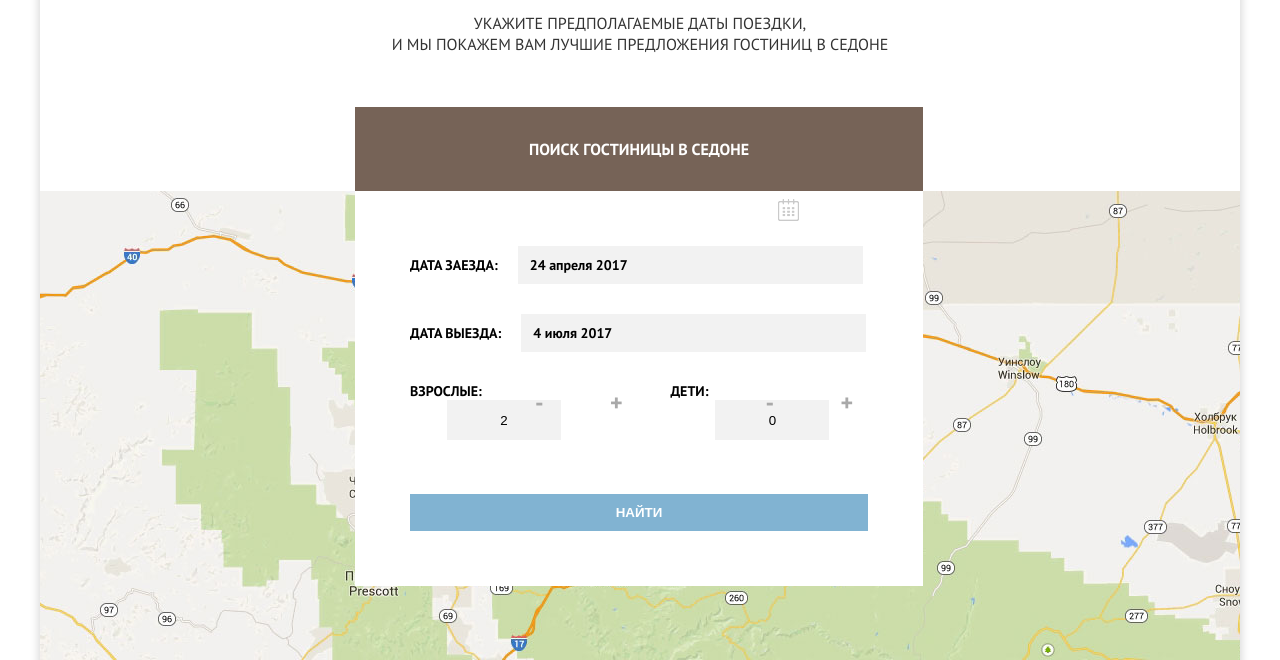
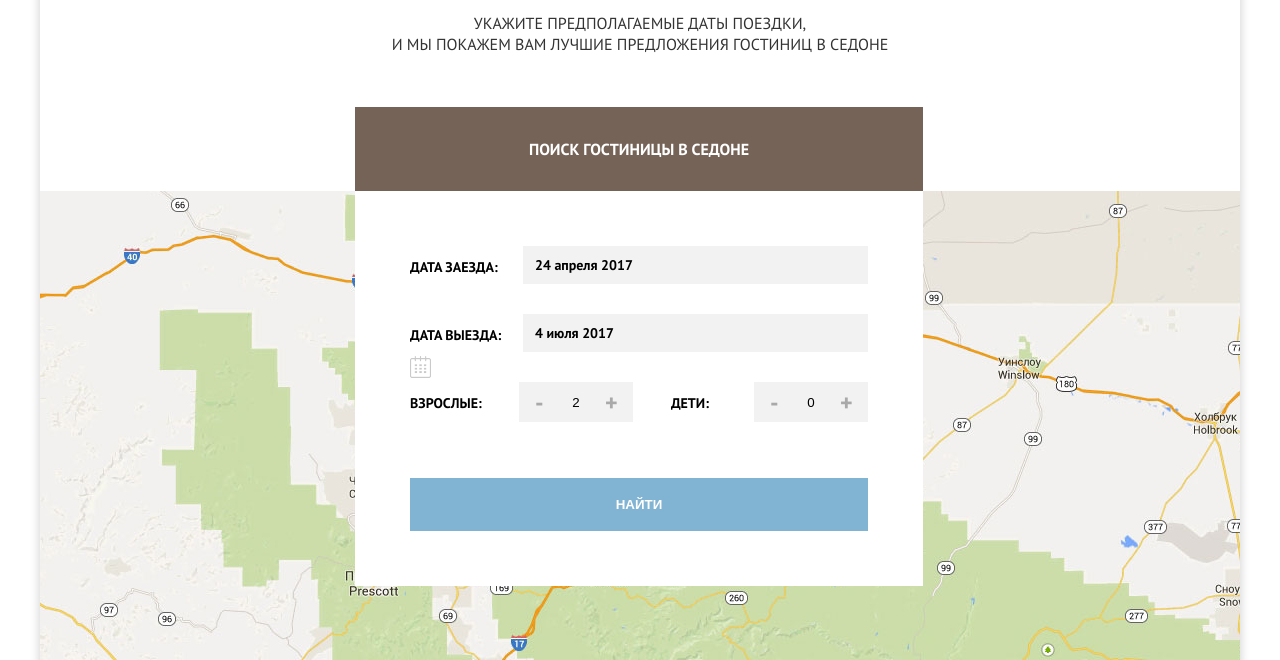
Before and after one commit to thePostas/Sedona, a plain HTML site: page index.html in a window 1280 px wide. Shown: the part 1976-2636 px from the top of the page. Drawn offline with Linux system fonts and the light colour scheme; files whose address does not match are found by name.

Commit message:
june_29_02

```diff
--- a/css/style.css
+++ b/css/style.css
@@ -332,6 +332,10 @@ body {
     box-sizing: border-box;
 }
 
+.search-form__label {
+    line-height: 3;
+}
+
 .search__form-input {
     box-sizing: border-box;
     padding: 12px;
@@ -365,17 +369,18 @@ body {
     flex-grow: 1;
 }
 
-.search-form__calendar {
+.search-form__label_out::after {
+    content: "";
+    background-color: red;
+    display: block;
     width: 21px;
     height: 22px;
     position: absolute;
     background: url(../images/calendar.png) no-repeat -10px -10px;
-    left: 423px;
-    top: 8px;
     cursor: pointer;
 }
 
-.search-form__calendar:hover {
+.search-form__label_out::after:hover {
     background-position: -51px -10px;
 }
 
@@ -385,9 +390,10 @@ body {
 }
 /* --------------------------- */
 
-.hotel-search__tourists {
+.hotel-search__row {
     display: flex;
     justify-content: space-between;
+    position: relative;
 }
 
 .search-form__persons {
@@ -421,7 +427,7 @@ body {
 }
 
 .search-form__increase-adults {
-    left: 200px;
+    left: 195px;
 }
 
 .search-form__decrease-adults {
@@ -429,11 +435,11 @@ body {
 }
 
 .search-form__increase-childs {
-    left: 170px;
+    left: 430px;
 }
 
 .search-form__decrease-childs {
-    left: 95px;
+    left: 360px;
 }
 
 
@@ -449,7 +455,6 @@ body {
 
 
 .search-form__childs {
-    margin-right: 4px;
     margin-left: 45px;
 }
 
@@ -996,30 +1001,30 @@ body {
     justify-content: space-around;
 }
 
-.result__stars {
+.result__rating-points {
     background: url(../images/stars.png) no-repeat -120px 0;
     width: 120px;
     height: 20px;
 
 }
 
-.one-star {
+.rating-poitns_one-star {
     background-position: 100px 0;
 }
 
-.two-stars {
+.rating-poitns_two-stars {
     background-position: 78px 0;
 }
 
-.three-stars {
+.rating-poitns_three-stars {
     background-position: 55px 0;
 }
 
-.four-stars {
+.rating-poitns_four-stars {
     background-position: 32px 0;
 }
 
-.five-stars {
+.rating-poitns_five-stars {
     background-position: 0 0;
 }
 
--- a/index.html
+++ b/index.html
@@ -76,19 +76,23 @@
                 <div class="hotel-search__search-block">
 
                     <form class="search-form" action="#" method="post" name="hotel-search-form">
-                        <label class="serch-form__label search-form__label_in">Дата заезда:<input class="search__form-input" type="text" name="in-date" value="24 апреля 2017" required><div class="search-form__calendar"></div></label>
-                        <label class="search-form_input-label search-form__label_out">Дата выезда:<input class="search__form-input" type="text" name="out-date" value="4 июля 2017" required><div class="search-form__calendar"></div></label>
-                            <div class="hotel-search__tourists"> <!-- row -->
-                                <label class="search-form__label">Взрослые:
-                                <input class="search-form__adults search-form__persons"  type="text" name="adults" value="2" min="1" max="9" pattern="[1-9]{1}" required>
+                        <div class="hotel-search__row">
+                            <label for="in-date" class="search-form__label search-form__label_in">Дата заезда:</label>
+                            <input class="search__form-input" id="in-date" type="text" name="in-date" value="24 апреля 2017" required>
+                        </div>
+                        <div class="hotel-search__row">
+                            <label for="out-date" class="search-form__label search-form__label_out">Дата выезда:</label>
+                            <input class="search__form-input" id="out-date" type="text" name="out-date" value="4 июля 2017" required>
+                        </div>
+                            <div class="hotel-search__row">
+                                <label for="adults" class="search-form__label">Взрослые:</label>
+                                <input class="search-form__adults search-form__persons" id="adults" type="text" name="adults" value="2" min="1" max="9" pattern="[1-9]{1}" required>
                                 <span class="search-form__decrease-adults search-form__persons-count">-</span>
                                 <div class="search-form__increase-adults search-form__persons-count">+</div>
-                            </label>
-                            <label class="search-form__label search-form__label_childs">
-                                Дети:<input class="search-form__childs search-form__persons" type="text" name="childs" value="0" min="0" max="9" min="0" max="9" pattern="[0-9]{1}" required>
+                            <label for="childs" class="search-form__label search-form__label_childs">Дети:</label>
+                               <input class="search-form__childs search-form__persons" id="childs" type="text" name="childs"  value="0" min="0" max="9" min="0" max="9" pattern="[0-9]{1}" required>
                                 <div class="search-form__decrease-childs search-form__persons-count">-</div>
                                 <div class="search-form__increase-childs search-form__persons-count">+</div>
-                            </label>
                         </div>
 
                 <!--
```
Also changed, not shown: hotels.html (+3 -3 lines).
